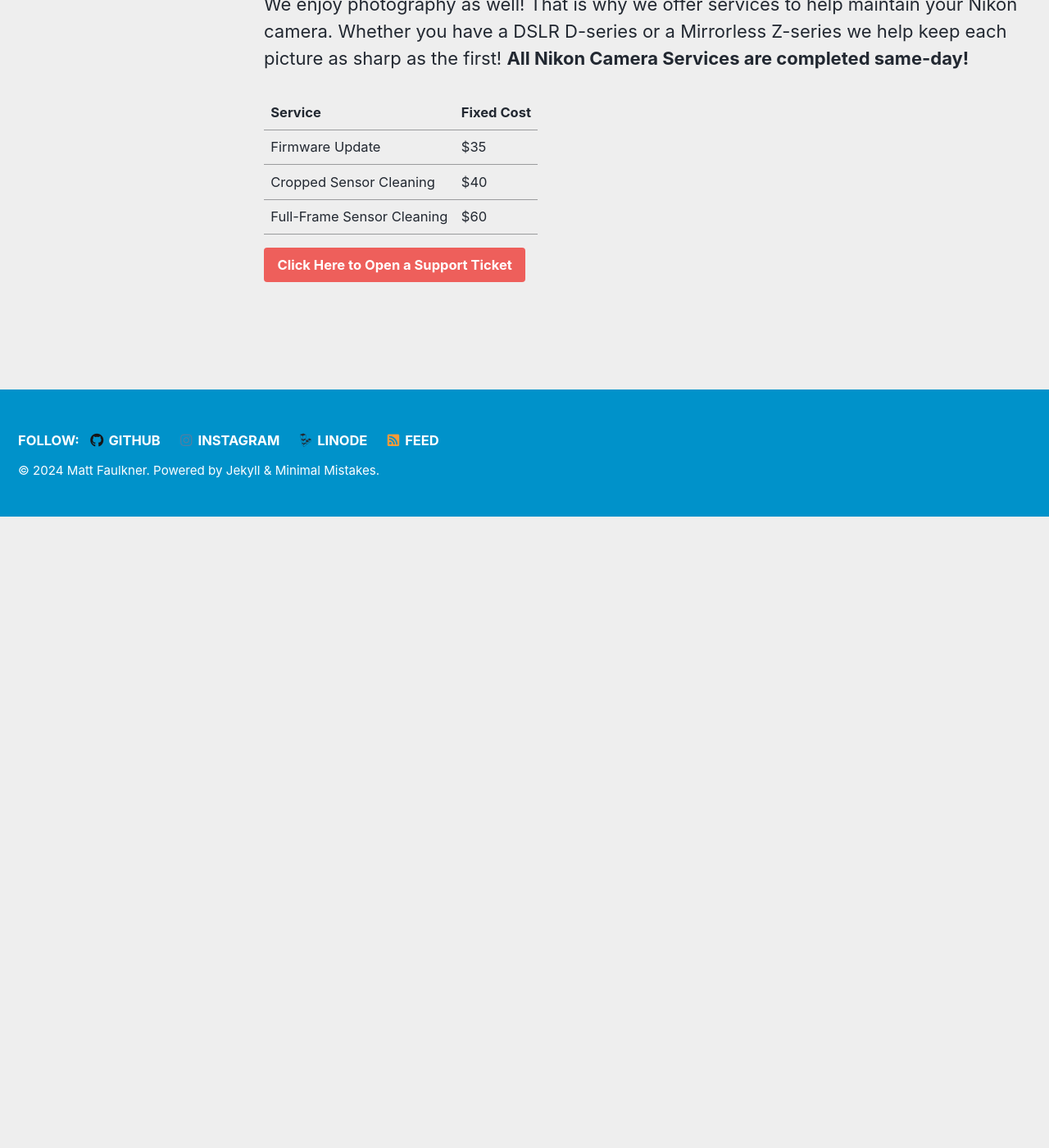
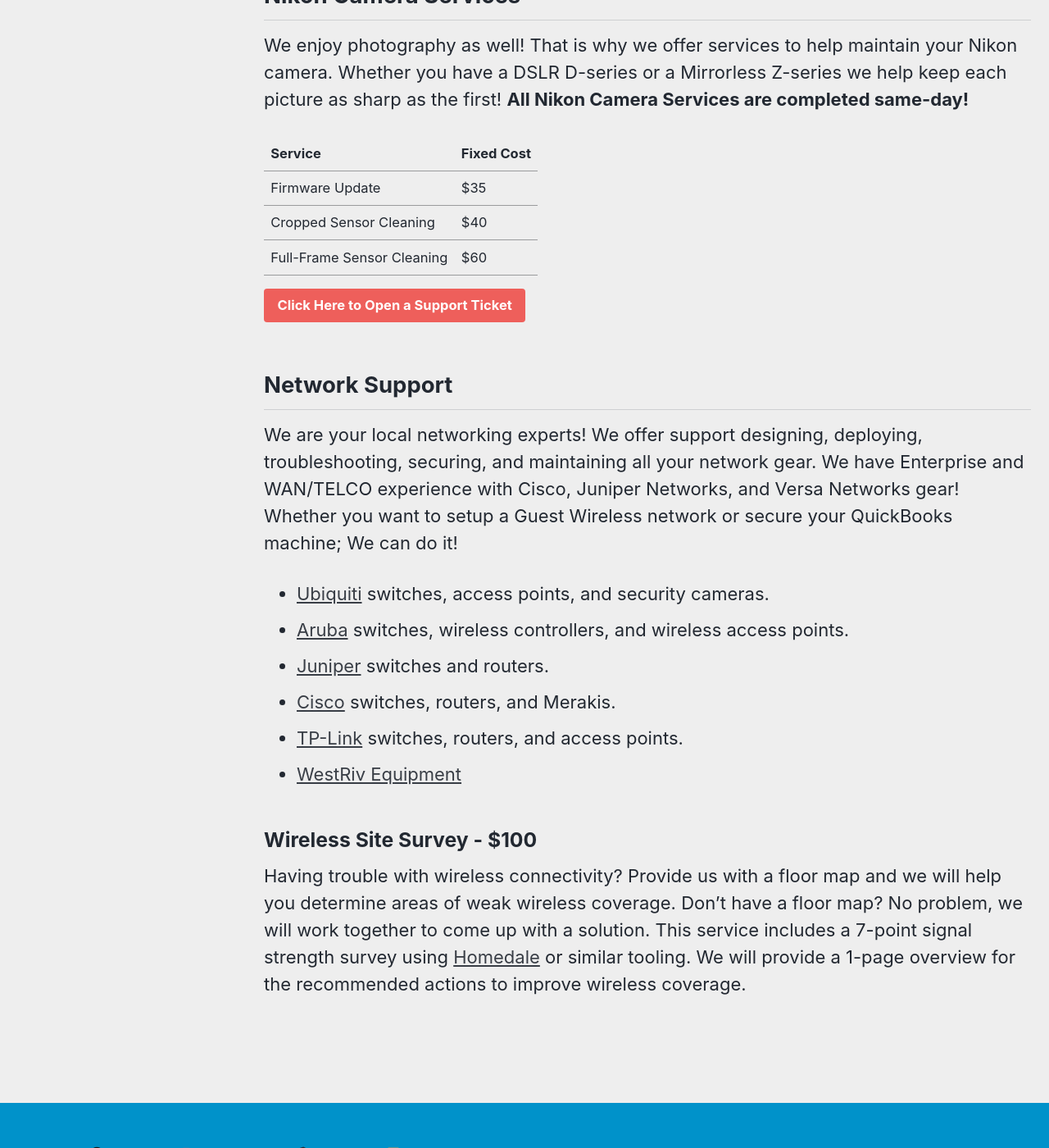
Before and after one commit to bluebotpc/bbpc-web2, a Jekyll site: the page built from services/pc-support.md, in a window 1280 px wide and 1400 px high, scrolled down 1358 px. Shown: the whole window at 82% size. Built offline with Jekyll 4.4.1, drawn with Linux system fonts in a browser that asks for light colours; cached includes are drawn as plain includes; before the commit the page ends 1988 px from its top, so only the background shows below that.

```diff
--- a/_data/navigation.yml
+++ b/_data/navigation.yml
@@ -1,9 +1,9 @@
 # main links
 main:
+  - title: "Why Choose Us"
+    url: https://www.bluebotpc.com/company/why-choose-us/
   - title: "Blog"
     url: https://www.bluebotpc.com/blog/
-  # - title: "Sample Posts"
-  #   url: /year-archive/
   # - title: "Sample Collections"
   #   url: /collection-archive/
   # - title: "Sitemap"
--- a/services/pc-support.md
+++ b/services/pc-support.md
@@ -16,7 +16,7 @@ Laptop Screen Replacements start at $165. This price may increase if the replace
 
 [Click Here to Open a Support Ticket](https://forms.gle/LBAdQnoguwRzCkNo8){: .btn .btn--danger}
 
-### Custom Built Desktop Services
+## Custom Built Desktop Services
 
 It doesn't matter if you are looking to build a brand new PC or you just need an extra hand with your upgrade; We are here to help! Our Denver family provides us access to a [MicroCenter](https://www.microcenter.com/site/stores/denver.aspx) location. Often parts are cheaper in-store versus online.
 
@@ -29,7 +29,7 @@ It doesn't matter if you are looking to build a brand new PC or you just need an
 **Warranty Disclaimer:** Full-Build computers are backed by a 1-Year warranty. Guaranteed to be free of hardware and assembly defects!
 {: .notice--success}
 
-### Nikon Camera Services
+## Nikon Camera Services
 
 We enjoy photography as well! That is why we offer services to help maintain your Nikon camera. Whether you have a DSLR D-series or a Mirrorless Z-series we help keep each picture as sharp as the first! **All Nikon Camera Services are completed same-day!**
 
@@ -39,3 +39,18 @@ We enjoy photography as well! That is why we offer services to help maintain you
 | Full-Frame Sensor Cleaning | $60 |
 
 [Click Here to Open a Support Ticket](https://forms.gle/LBAdQnoguwRzCkNo8){: .btn .btn--danger}
+
+## Network Support
+
+We are your local networking experts! We offer support designing, deploying, troubleshooting, securing, and maintaining all your network gear. We have Enterprise and WAN/TELCO experience with Cisco, Juniper Networks, and Versa Networks gear! Whether you want to setup a Guest Wireless network or secure your QuickBooks machine; We can do it!
+
+- [Ubiquiti](https://www.ui.com/) switches, access points, and security cameras.
+- [Aruba](https://www.arubanetworks.com/) switches, wireless controllers, and wireless access points.
+- [Juniper](https://www.juniper.net/us/en.html) switches and routers.
+- [Cisco](https://www.cisco.com/) switches, routers, and Merakis.
+- [TP-Link](https://www.tp-link.com/us/business-networking/) switches, routers, and access points.
+- [WestRiv Equipment](https://westriv.com/)
+
+### Wireless Site Survey - $100
+
+Having trouble with wireless connectivity? Provide us with a floor map and we will help you determine areas of weak wireless coverage. Don't have a floor map? No problem, we will work together to come up with a solution. This service includes a 7-point signal strength survey using [Homedale](https://the-sz.com/products/homedale/) or similar tooling. We will provide a 1-page overview for the recommended actions to improve wireless coverage.
```
Also changed, not shown: index.md (+4 -4 lines), services/network-support.md (line endings or trailing spaces).
